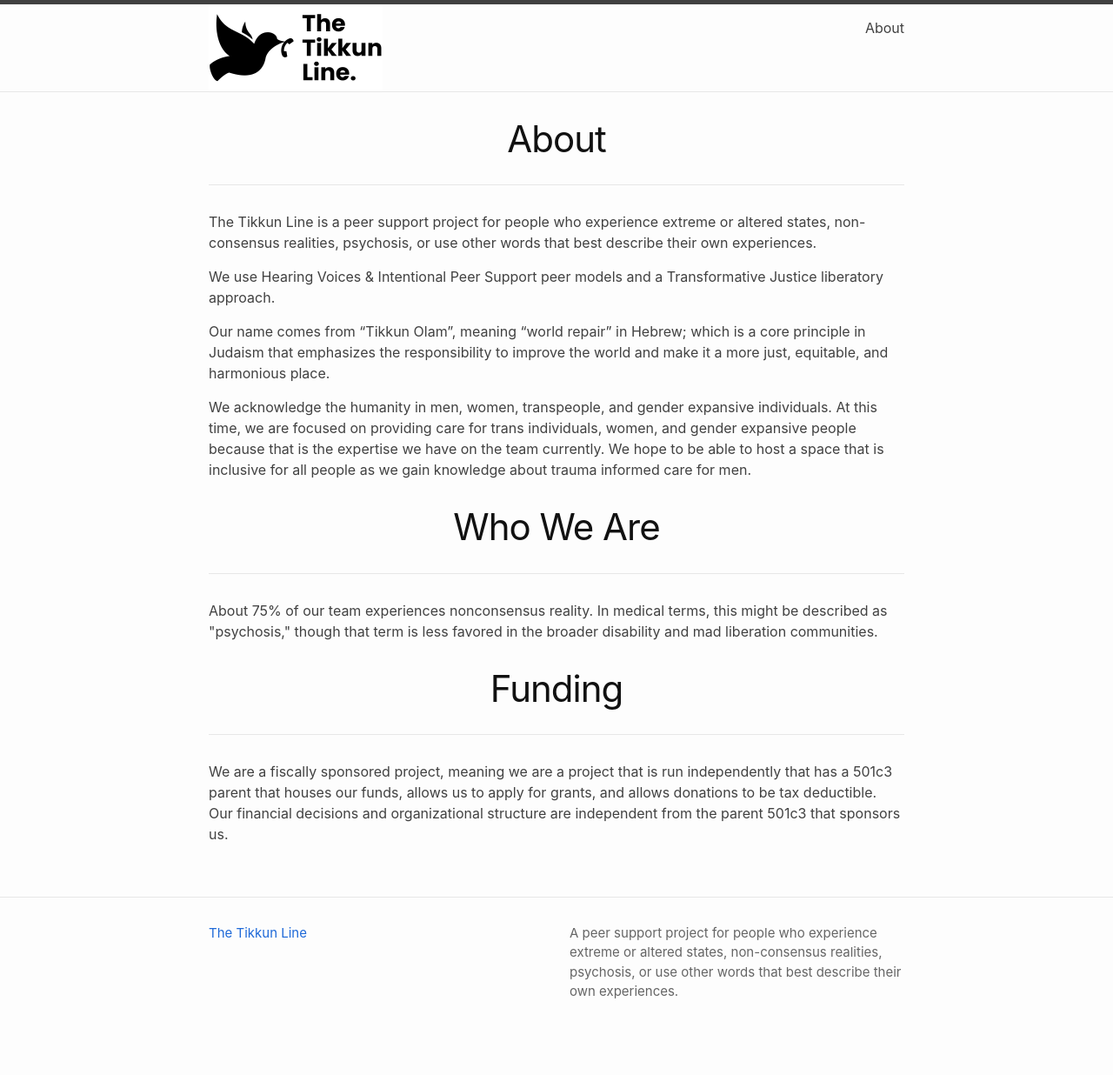
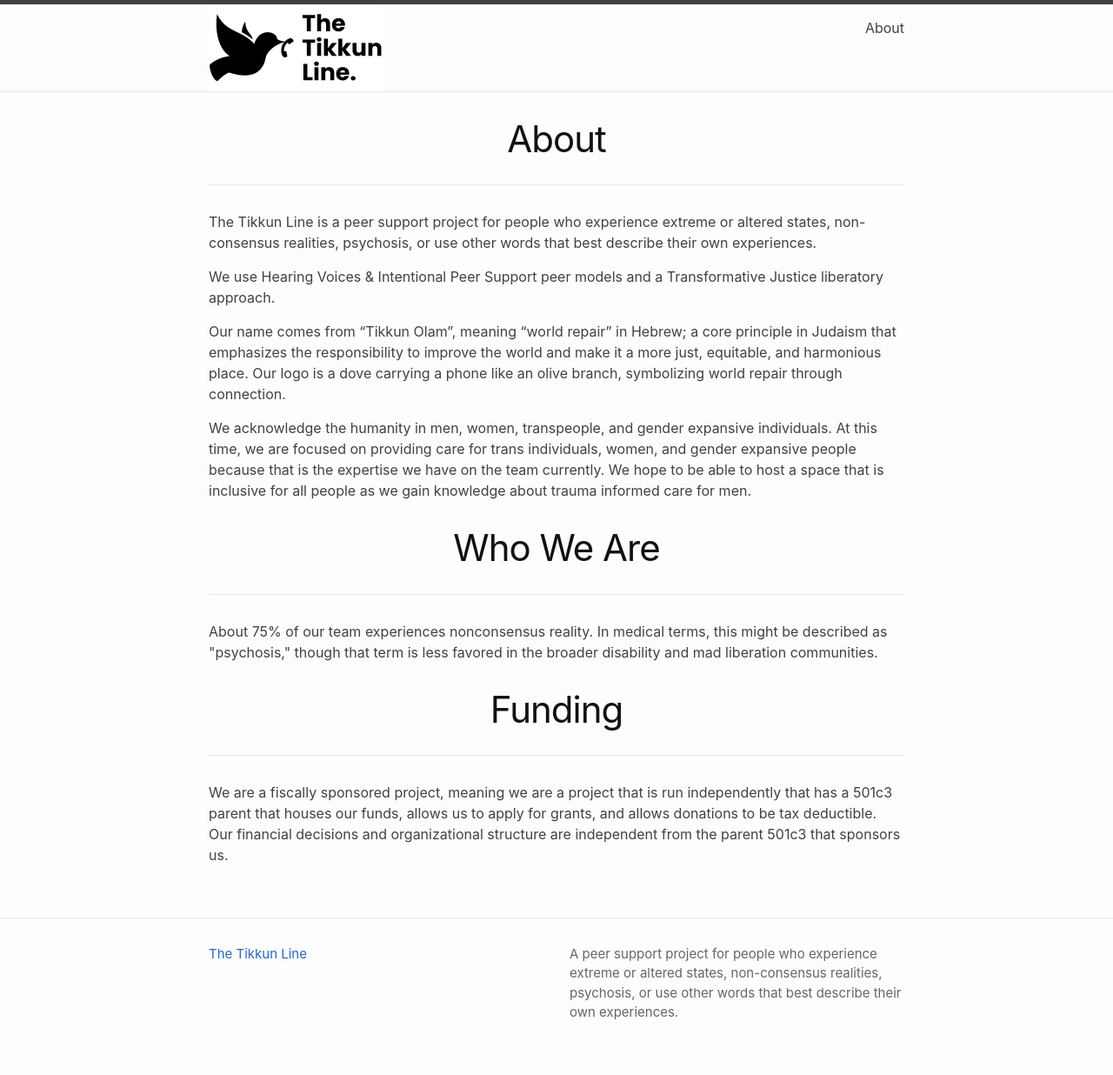
Before and after one commit to The-Tikkun-Line/the-tikkun-line.github.io, a Jekyll site: the page built from about.markdown, in a window 1280 px wide. Shown: the whole page at 87% size. Built offline with Jekyll 4.4.1, drawn with Linux system fonts in a browser that asks for light colours; before the commit the page ends 1212 px from its top, so only the background shows below that.

Commit message:
About page edits

```diff
--- a/about.markdown
+++ b/about.markdown
@@ -8,7 +8,7 @@ The Tikkun Line is a peer support project for people who experience extreme or a
 
 We use Hearing Voices & Intentional Peer Support peer models and a Transformative Justice liberatory approach.
 
-Our name comes from "Tikkun Olam", meaning "world repair" in Hebrew; which is a core principle in Judaism that emphasizes the responsibility to improve the world and make it a more just, equitable, and harmonious place.
+Our name comes from "Tikkun Olam", meaning "world repair" in Hebrew; a core principle in Judaism that emphasizes the responsibility to improve the world and make it a more just, equitable, and harmonious place. Our logo is a dove carrying a phone like an olive branch, symbolizing world repair through connection.
 
 We acknowledge the humanity in men, women, transpeople, and gender expansive individuals. At this time, we are focused on providing care for trans individuals, women, and gender expansive people because that is the expertise we have on the team currently. We hope to be able to host a space that is inclusive for all people as we gain knowledge about trauma informed care for men.
 
```
